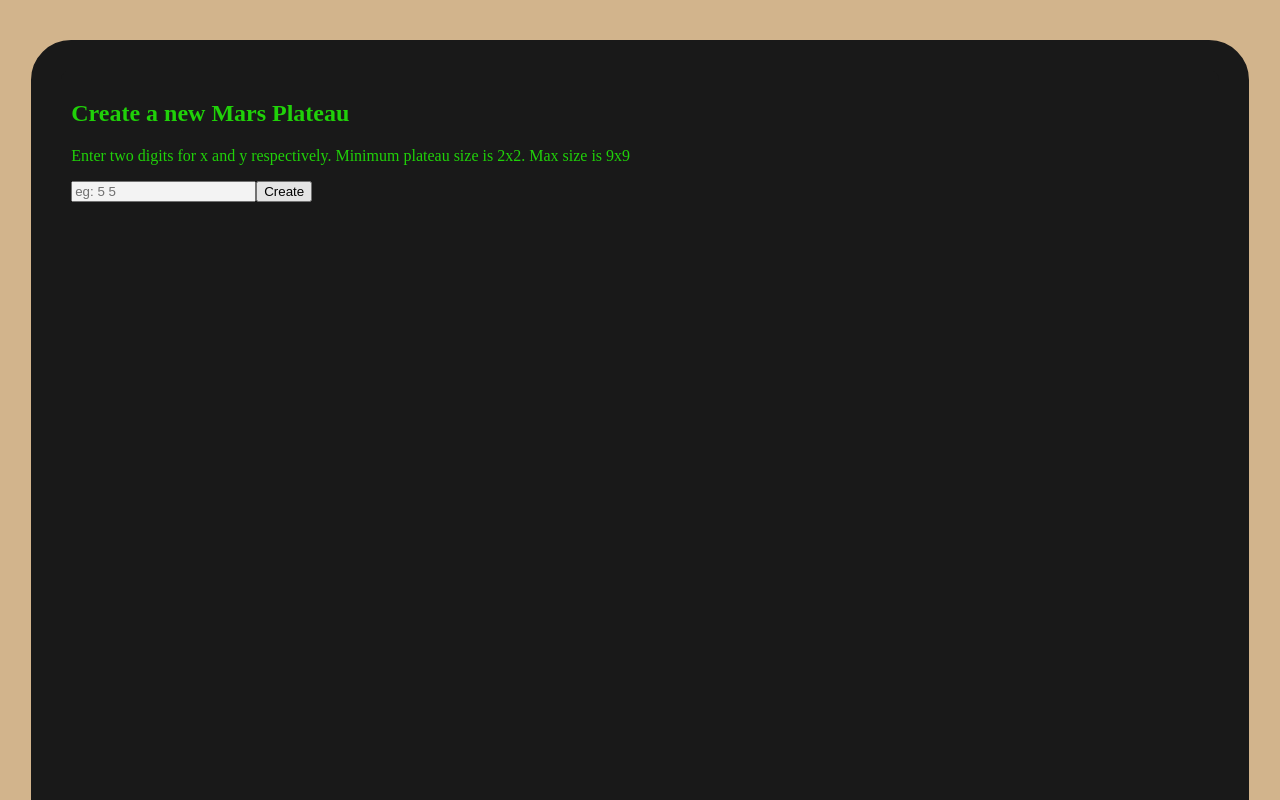
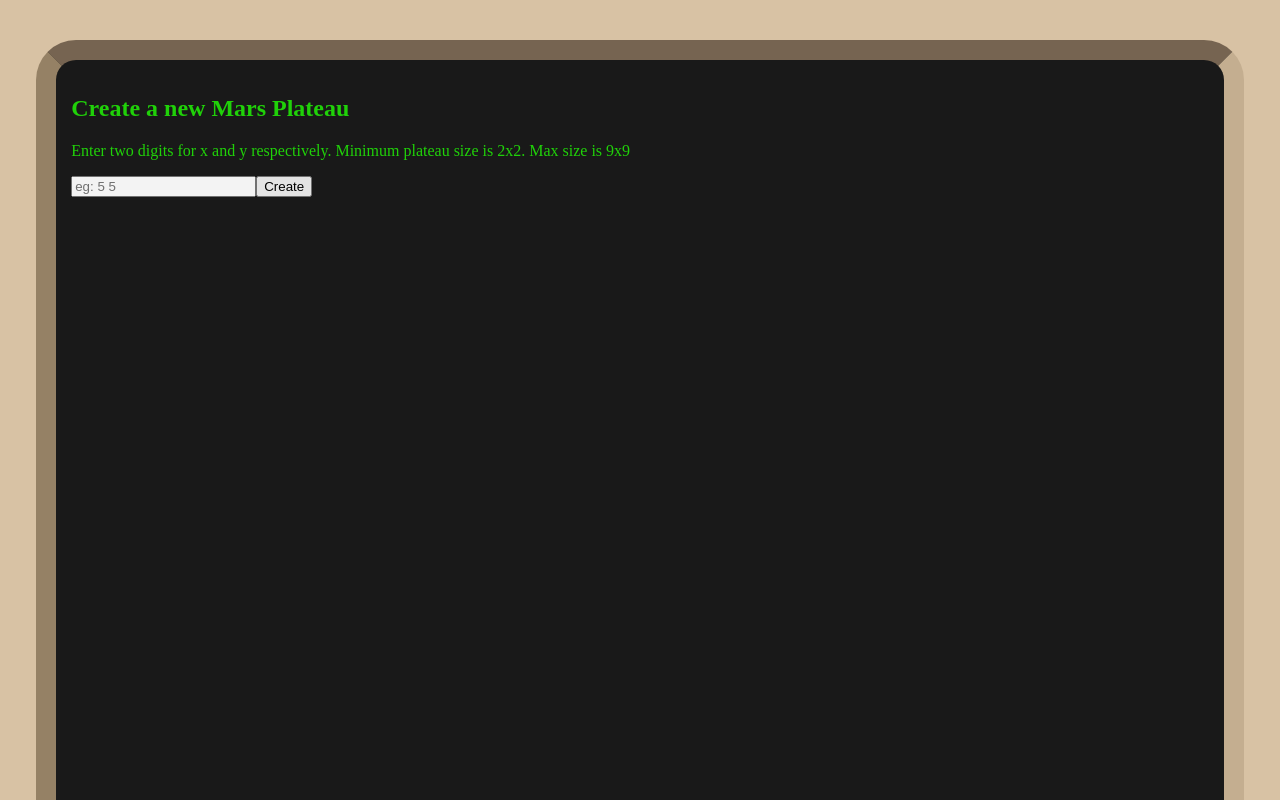
Before and after one commit to amalfushi/MarsRover, an Angular app: page / in a window 1280 px wide. Shown: the top 800 px of the page. Built offline with nearby package versions, Linux system fonts and the light colour scheme.

Commit message:
more css fiddlery

```diff
--- a/src/app/app.component.css
+++ b/src/app/app.component.css
@@ -1,11 +1,15 @@
 .wrapper{
     width: 90%;
     height: 800px;
-    overflow-y: scroll;
+    overflow: auto;
     margin: 40px auto;
     border-radius: 40px;
-    border: 30px solid rgb(25, 25, 25);
-    padding: 10px;
+    border: 20px solid;
+    border-top-color: tan;
+    border-top-color: rgba(129, 109, 88, .9);
+    border-left-color: rgba(149, 129, 101, 1);
+    border-bottom-color: rgba(186, 164, 134, 1);
+    border-right-color: rgba(196, 174, 144, 1);
     background-color: rgb(25, 25, 25);
-
+    padding: 15px;
 }
--- a/src/styles.css
+++ b/src/styles.css
@@ -1,16 +1,15 @@
 /* You can add global styles to this file, and also import other style files */
 body{
     /* background-color: rgb(218, 73, 73); */
-    background-color: tan;
+    background-color: rgba(216, 194, 164, 1);
     color: rgb(32, 209, 9);
-    overflow: hidden;
+    overflow: auto;
 }
 
 input, button{
     opacity: .95;
 }
 
-
 hr {
     border: thin solid;
 }
```
